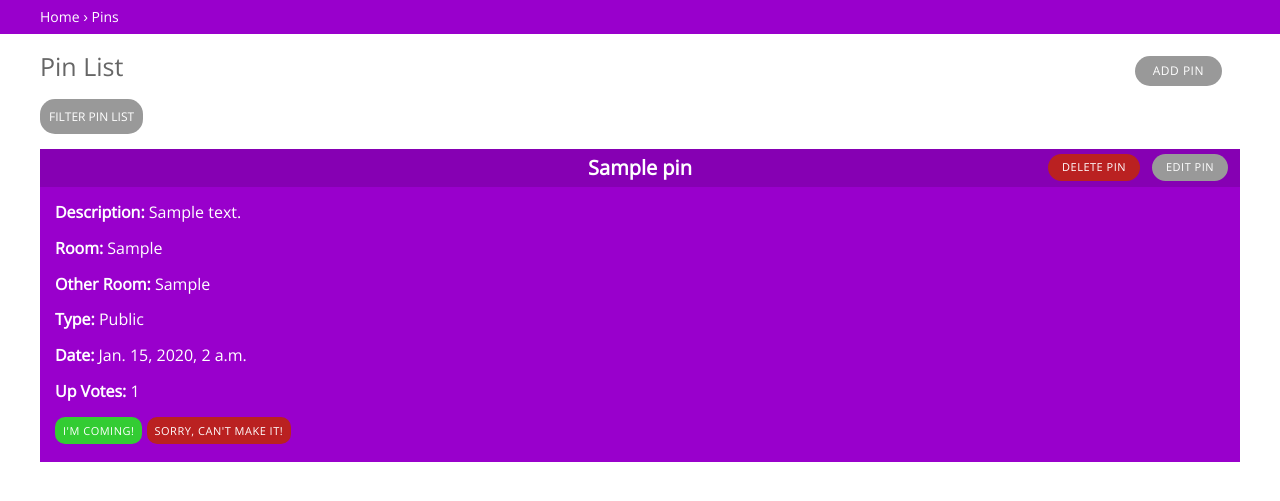
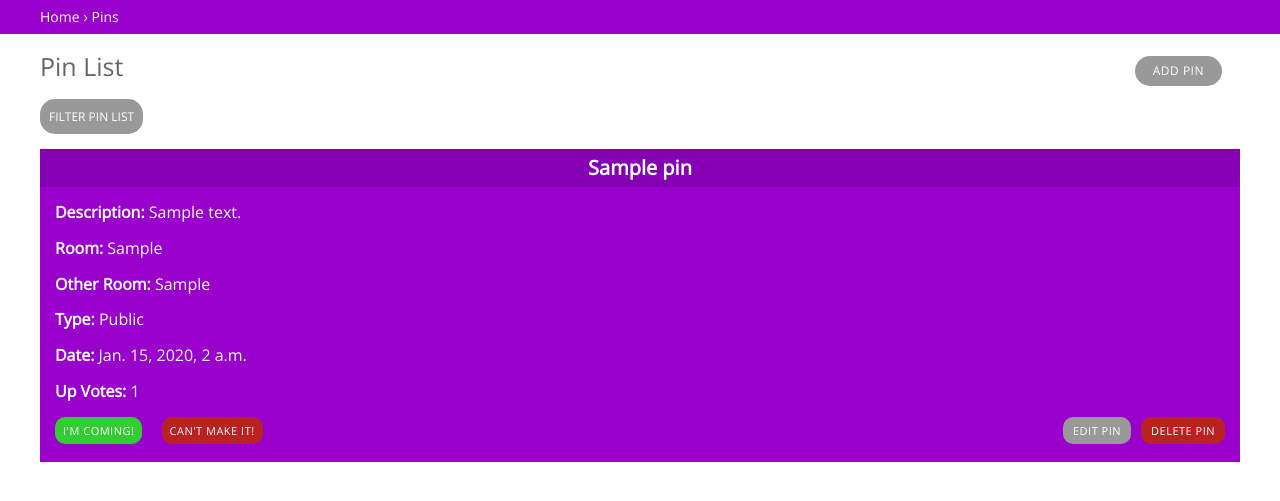
Before and after one commit to jbryant5/GarfieldWAY, a Django app: page /pins/ in a window 1280 px wide. Shown: the part 60-561 px from the top of the page. Run offline with Django 3.2, Linux system fonts and the light colour scheme; tables that the repository leaves empty hold one stand-in row (values such as "Sample post").

Commit message:
moved edit and delete buttons

```diff
--- a/pins/templates/pins/index.html
+++ b/pins/templates/pins/index.html
@@ -100,17 +100,21 @@
 
 							</h1>
 
-							<div>
-							<ul class="object-tools">
-								<a href="{% url 'pins:delete' pin.id %}" id="deletelink">Delete pin</a>
-							</ul>
-							</div>
+							<!-- <div> -->
+							<!-- <ul class="object-tools"> -->
+								<!-- <li> -->
 
-							<div>
-							<ul class="object-tools">
-								<a href="{% url 'pins:edit' pin.id %}" id="changelink">Edit pin</a>
-							</ul>
-							</div>
+								<!-- </li> -->
+							<!-- </ul>	 -->
+							<!-- </div> -->
+
+							<!-- <div> -->
+							<!-- <ul class="object-tools"> -->
+								<!-- <li> -->
+
+								<!-- </li> -->
+							<!-- </ul> -->
+							<!-- </div> -->
 
 						</div>
 
@@ -138,10 +142,14 @@
 							<b>Up Votes:</b> {{pin.votes}}
 						</li>
 
+						<a href="{% url 'pins:delete' pin.id %}" id="deletelink">Delete pin</a>
+
+						<a href="{% url 'pins:edit' pin.id %}" id="changelink">Edit pin</a>
+
 						<form method="get" action="/pins/vote/" />
 							<input type="hidden" name="pin_id" value="{{ pin.id }}" />
 							<button type="upvote" id="upvote" name="vote" value="1">I'm coming!</button>
-							<button type="downvote" id="downvote" name="vote" value="-1">Sorry, can't make it!</button>
+							<button type="downvote" id="downvote" name="vote" value="-1">Can't make it!</button>
 						</form>
 
 						<script>
--- a/static/css/base.css
+++ b/static/css/base.css
@@ -4,6 +4,10 @@ body {
 	margin: 0;
     padding: 0;
 	font-family: 'Open Sans', sans-serif;
+}
+
+@media only screen and (max-width: 375px) {
+
 }
 
 /* HEADER */
@@ -182,6 +186,7 @@ div.pinlist li {
 	border: none;
 	border-radius: 10px;
 	padding: 6px 8px;
+	margin-left: 15px;
 	margin-bottom: 10px;
 	background: #ba2121;
 	font-family: inherit;
@@ -381,32 +386,47 @@ a.deletelink:focus, a.deletelink:hover {
 	text-decoration: none;
 }
 
-.object-tools #changelink {
-	padding: 3px 14px;
+#changelink {
+	float: right;
 	display: inline-block;
-    float: right;
-	margin: 15px -180px 0px 0px;
-	font-size: 11px;
+	padding: 8px 10px;
+	margin-right: 10px;
+	border: none;
+	border-radius: 10px;
+	background: #999;
+	font-weight: 400;
+    font-size: 11px;
+    text-transform: uppercase;
+    letter-spacing: 0.5px;
+    color: #fff;
+	text-decoration: none;
 }
 
-.object-tools #deletelink {
-	padding: 3px 14px;
+#deletelink {
+	float: right;
 	display: inline-block;
-    float: right;
-	margin: 15px 100px 0px 0px;
+	padding: 8px 10px;
+	margin-right: 15px;
+	border: none;
+	border-radius: 10px;
 	background: #ba2121;
-	font-size: 11px;
+	font-weight: 400;
+    font-size: 11px;
+    text-transform: uppercase;
+    letter-spacing: 0.5px;
+    color: #fff;
+	text-decoration: none;
 }
 
 .object-tools a:focus, .object-tools a:hover {
     background-color: #8600b3;
 }
 
-.object-tools #changelink:hover {
+#changelink:hover {
 	background-color: #666666;
 }
 
-.object-tools #deletelink:hover {
+#deletelink:hover {
 	background-color: #a41515;
 }
 
```
